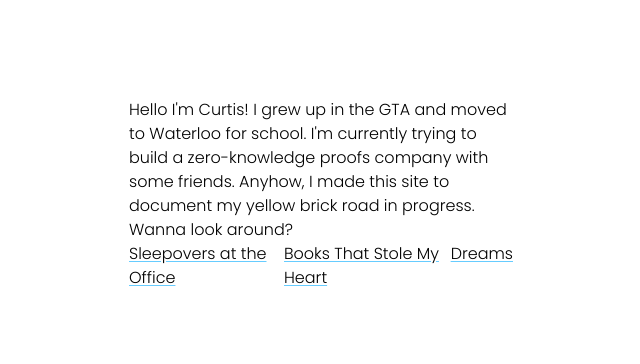
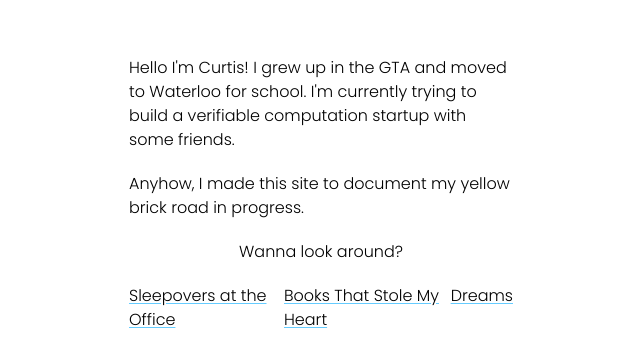
Before and after one commit to chongcurtis/chongcurtis.github.io, a Next.js app: page / in a window 1280 px wide. Shown: the part 206-570 px from the top of the page, without its empty margins (511-1151 px from the left). Built offline with nearby package versions, Linux system fonts and the light colour scheme.

Commit message:
fix install script command

```diff
--- a/package.json
+++ b/package.json
@@ -3,7 +3,7 @@
     "version": "0.1.0",
     "private": true,
     "scripts": {
-        "install": "brew install exiv2",
+        "install-mac": "brew install exiv2",
         "rm-img-metadata": "sh rm-img-metadata.sh",
         "dev": "next dev",
         "build": "next build",
--- a/src/pages/index.tsx
+++ b/src/pages/index.tsx
@@ -19,10 +19,13 @@ export default function Home() {
                 <div className="place-items-center">
                     <p>
                         Hello I&apos;m Curtis! I grew up in the GTA and moved to Waterloo for
-                        school. I&apos;m currently trying to build a zero-knowledge proofs company
-                        with some friends. Anyhow, I made this site to document my yellow brick road
-                        in progress. Wanna look around?
+                        school. I&apos;m currently trying to build a verifiable computation startup
+                        with some friends.
                     </p>
+                    <p className="mb-5 mt-5">
+                        Anyhow, I made this site to document my yellow brick road in progress.
+                    </p>
+                    <p className="mb-5 mt-5">Wanna look around?</p>
                     <div className="flex justify-center">
                         {NavLinks.map((navLink, idx) => {
                             return (
--- a/src/pages/songs.tsx
+++ b/src/pages/songs.tsx
@@ -1,4 +1,4 @@
-export default function Home() {
+export default function Songs() {
     return (
         <div>
             <div>
```
